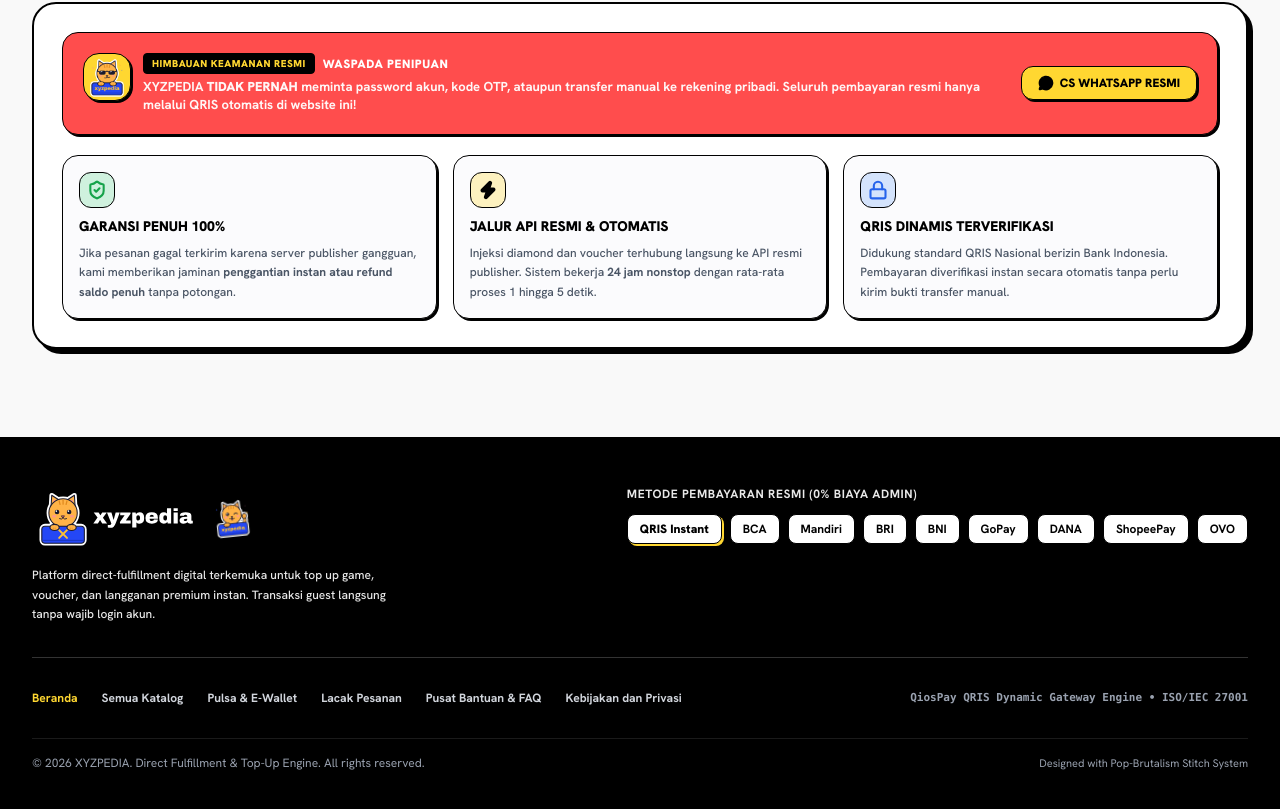
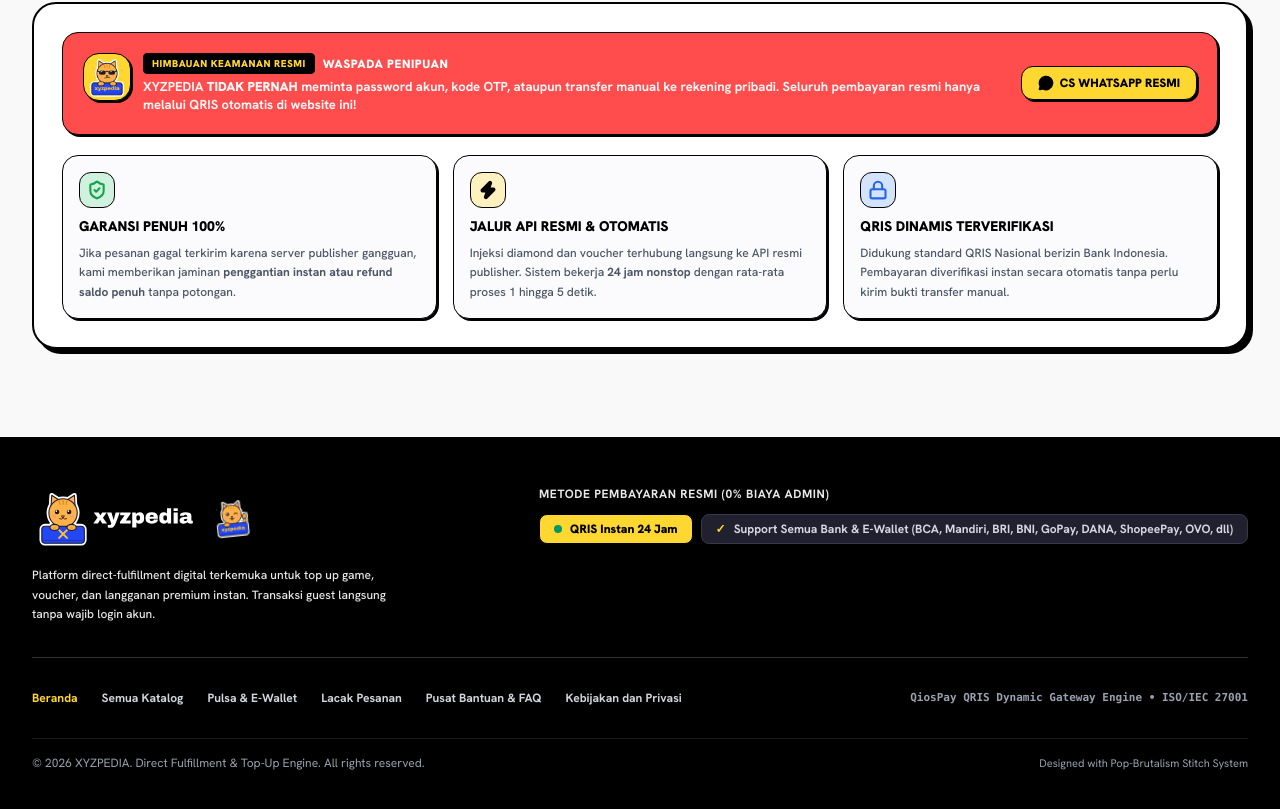
Before and after one commit to kucingoren100/xyzpedia, a Next.js app: page / in a window 1280 px wide. Shown: the part 1885-2694 px from the top of the page. Built offline with nearby package versions, Linux system fonts and the light colour scheme; no server answers; the database is empty.

Commit message:
fix(ui): simplify payment badge in footer to QRIS with multi-bank/e-wallet support

```diff
--- a/src/components/Footer.tsx
+++ b/src/components/Footer.tsx
@@ -46,33 +46,14 @@ export default function Footer() {
             <span className="text-xs text-[#e9e9e9] block uppercase font-bold tracking-wider">
               Metode Pembayaran Resmi (0% Biaya Admin)
             </span>
-            <div className="flex flex-wrap gap-2">
-              <div className="bg-white text-carbon px-3 py-1.5 rounded-lg ink-border text-xs font-black shadow-[2px_2px_0px_0px_#ffd731]">
-                QRIS Instant
+            <div className="flex flex-wrap items-center gap-2">
+              <div className="bg-[#ffd731] text-black px-3.5 py-1.5 rounded-lg ink-border text-xs font-black shadow-[2px_2px_0px_0px_#000000] flex items-center gap-2">
+                <span className="w-2 h-2 rounded-full bg-emerald-600 animate-pulse" />
+                <span>QRIS Instan 24 Jam</span>
               </div>
-              <div className="bg-white text-carbon px-3 py-1.5 rounded-lg ink-border text-xs font-bold">
-                BCA
-              </div>
-              <div className="bg-white text-carbon px-3 py-1.5 rounded-lg ink-border text-xs font-bold">
-                Mandiri
-              </div>
-              <div className="bg-white text-carbon px-3 py-1.5 rounded-lg ink-border text-xs font-bold">
-                BRI
-              </div>
-              <div className="bg-white text-carbon px-3 py-1.5 rounded-lg ink-border text-xs font-bold">
-                BNI
-              </div>
-              <div className="bg-white text-carbon px-3 py-1.5 rounded-lg ink-border text-xs font-bold">
-                GoPay
-              </div>
-              <div className="bg-white text-carbon px-3 py-1.5 rounded-lg ink-border text-xs font-bold">
-                DANA
-              </div>
-              <div className="bg-white text-carbon px-3 py-1.5 rounded-lg ink-border text-xs font-bold">
-                ShopeePay
-              </div>
-              <div className="bg-white text-carbon px-3 py-1.5 rounded-lg ink-border text-xs font-bold">
-                OVO
+              <div className="bg-[#20202e] text-[#d6d6e6] px-3.5 py-1.5 rounded-lg border border-[#38384d] text-xs font-bold flex items-center gap-2">
+                <span className="text-[#ffd731]">✓</span>
+                <span>Support Semua Bank &amp; E-Wallet (BCA, Mandiri, BRI, BNI, GoPay, DANA, ShopeePay, OVO, dll)</span>
               </div>
             </div>
           </div>
```
